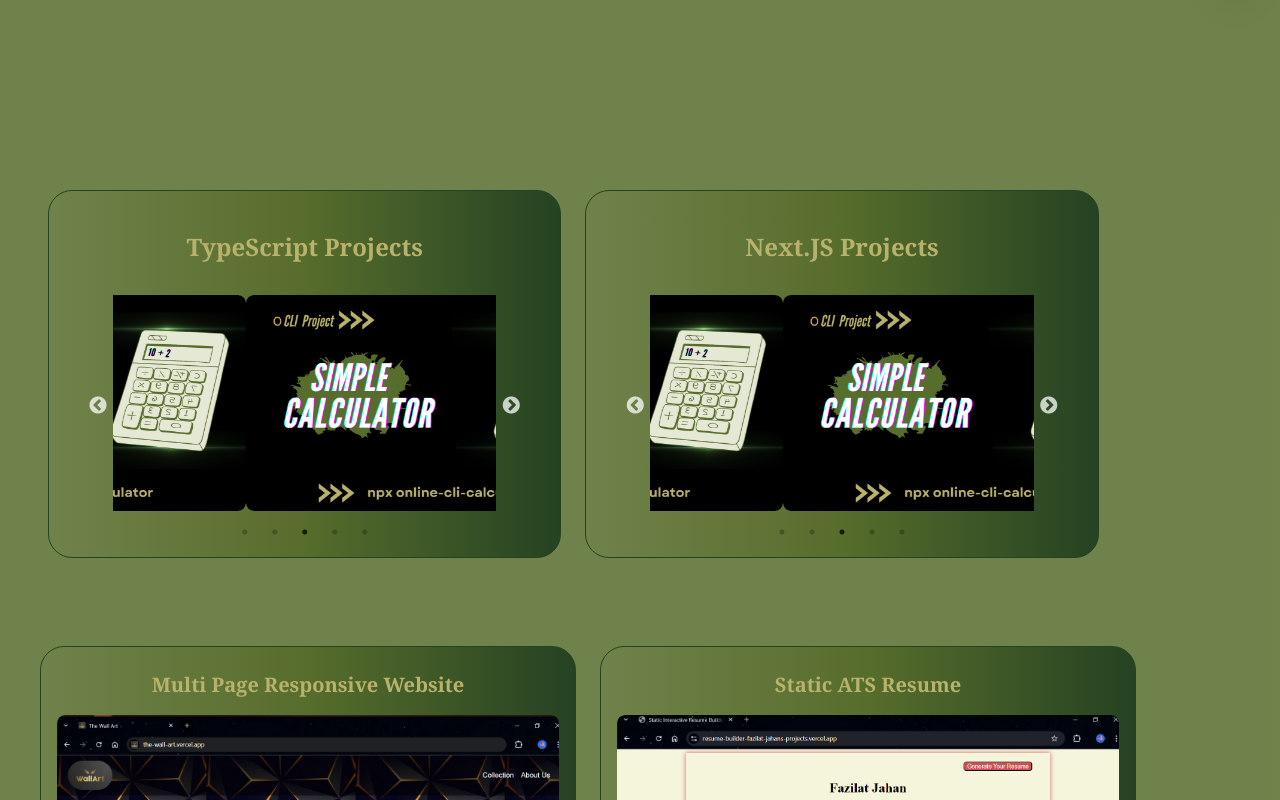
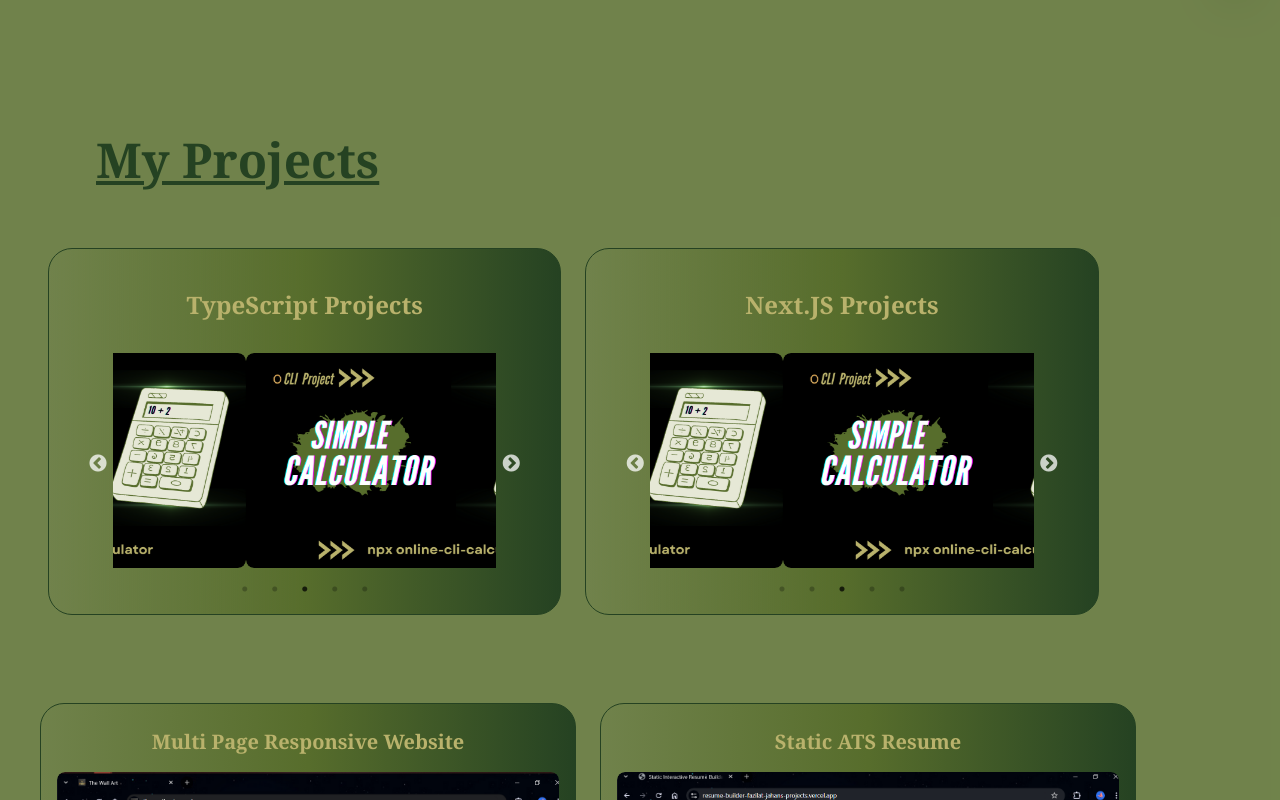
Before and after one commit to Fazilat-Jahan/My-Portfolio-, a Next.js app: page / in a window 1280 px wide. Shown: the part 800-1600 px from the top of the page. Built offline with nearby package versions, Linux system fonts and the light colour scheme.

Commit message:
Animated Portfolio

```diff
--- a/src/app/page.tsx
+++ b/src/app/page.tsx
@@ -93,7 +93,7 @@
 
         <nav className=" top-0 right-0 left-0 justify-between items-center flex flex-wrap w-full  ">
           <div className="flex space-x-2 items-center md:px-10">
-            <video ref={videoRef} src="/Logo.mp4" autoPlay loop muted className="w-3/5 h-3/5 md:w-4/5 md:h-4/5 m-2 " />
+            <video ref={videoRef} src="/Logo.mp4" autoPlay loop muted className="w-3/5 h-3/5 md:w-4/5 md:h-4/5  opacity-75" />
           </div>
 
 
@@ -154,7 +154,7 @@
               <div className="flex flex-col md:w-1/2 w-full items-center sm:items-center md:items-start ">
                 <h1 className="flex text-4xl md:text-6xl font-serif font-bold md:font-extrabold px-4 md:px-1 md:py-8 pt-8 mt-8 text-greenish-garden ">Hi! I'm FrontEnd</h1>
 
-                <div className="text-4xl md:text-6xl font-serif font-bold md:font-extrabold px-8 md:px-1 pb-10 pt-10 md:pt-6 text-greenish-sunset ">
+                <div className="text-4xl md:text-6xl font-serif font-bold md:font-extrabold px-8 md:px-1 pb-10 pt-8 md:pt-6 text-greenish-sunset ">
                   <span>{text}</span>
                   <span className="animate-blink">|</span>
                 </div>
@@ -202,7 +202,10 @@
 
           {/* Project Sections */}
 <div id='projects' className='min-h-screen justify-center items-center'>
-
+<div className=" flex px-8 md:px-16 ">
+              <h1 className="text-3xl md:text-5xl font-serif font-bold md:font-extrabold px-8 md:px-18 py-4 text-greenish-garden underline ">
+                My Projects</h1>
+            </div>
 
           <section className="h-auto flex place-items-center md:p-4 p-8   ">
 
@@ -309,7 +312,7 @@
 
 
             <div className=" flex px-8 md:px-16 ">
-              <h1 className="text-3xl mt-6 md:text-5xl font-serif font-bold md:font-extrabold px-8 md:px-18 py-4 text-greenish-garden  ">
+              <h1 className="text-3xl mt-6 md:text-5xl font-serif font-bold md:font-extrabold px-8 md:px-18 py-4 text-greenish-garden underline   ">
                 About My Self</h1>
             </div>
             <div className="px-8 md:px-16 ">
```
